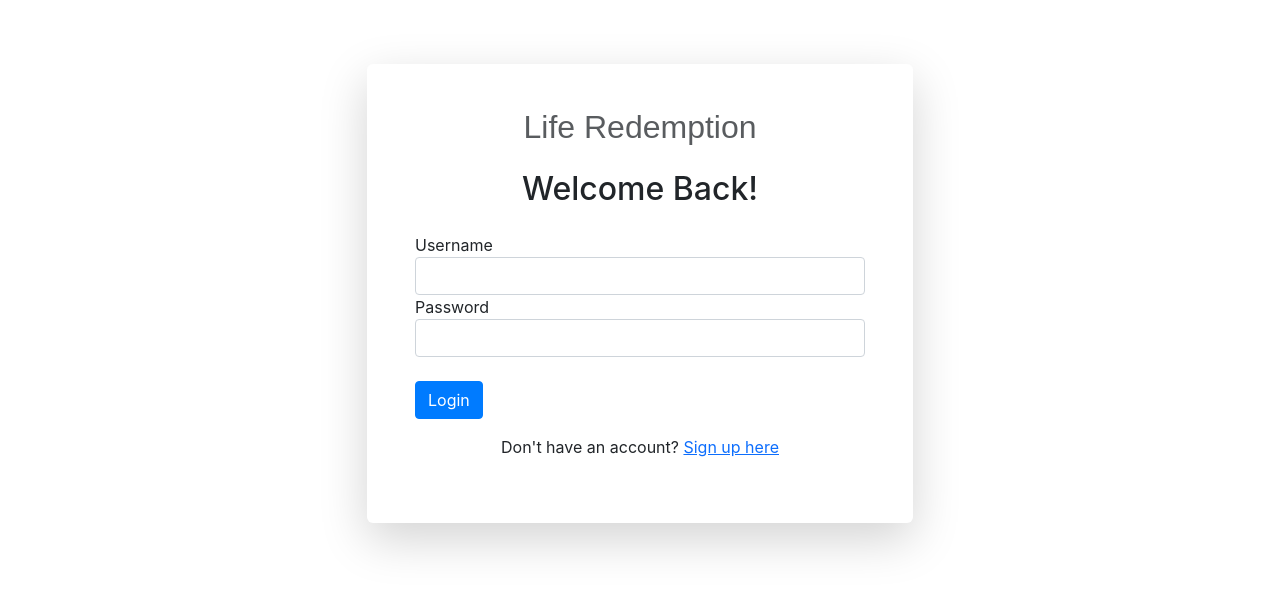
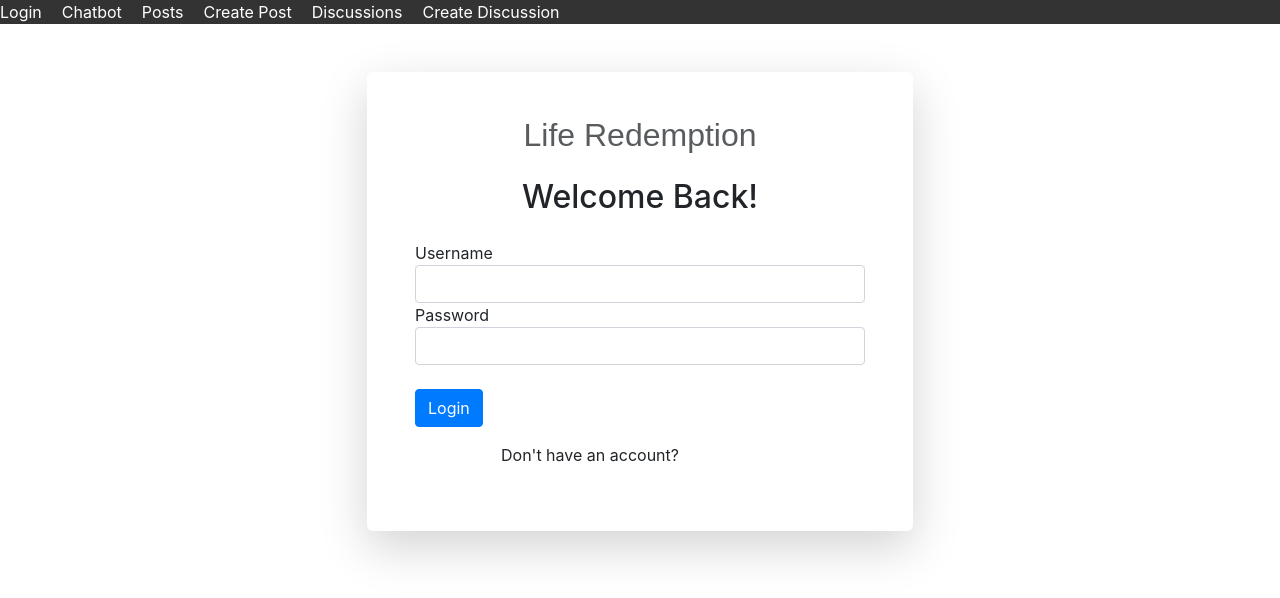
Before and after one commit to Rishirk2107/Model-Minds-IIITDM, a React (Create React App) app in the folder front-end/: page / in a window 1280 px wide. Shown: the top 598 px of the page. Built offline with nearby package versions, Linux system fonts and the light colour scheme.

Commit message:
Final Navbar

```diff
--- a/front-end/src/App.js
+++ b/front-end/src/App.js
@@ -8,46 +8,15 @@ import PostList from './components/Posts/ViewPosts/PostList';
 import ViewDiscussion from './components/discussion/ViewDiscussion/ViewDiscussion';
 import DiscussionList from './components/discussion/DiscussionList/DiscussionList';
 import DiscussionCreate from './components/discussion/DiscussionCreate/DiscussionCreate';
+import Navbar from './components/Navbar/Navbar';
 
 function App() {
-  const [isLoggedIn, setIsLoggedIn] = useState(false);
-
-  useEffect(() => {
-    // Check for existing login state (optional, for persistence)
-    const storedUser = localStorage.getItem('loggedInUser');
-    if (storedUser) {
-      setIsLoggedIn(true);
-    }
-  }, []);
-
-  const handleLoginSuccess = () => {
-    setIsLoggedIn(true);
-  };
-
   return (
     <Router>
-      <div>
-        <nav>
-          <ul>
-            {isLoggedIn && (
-              <>
-                 <Route path="/home" element={<Chat />} />
-              <Route path="/chat" element={<Chat />} />
-              <Route path="/createpost" element={<CreatePost />} />
-              <Route path="/postlist" element={<PostList />} />
-              <Route path="/discussion/list" element={<DiscussionList />} />
-              <Route path="/discussion/create" element={<DiscussionCreate />} />
-              <Route path="/discussion/:id" element={<ViewDiscussion />} />
-                {/* You can add more links here */}
-              </>
-            )}
-          </ul>
-        </nav>
-
+      <Navbar />
         <Routes>
-          {!isLoggedIn && (
             <>
-              <Route path="/" element={<Login onLoginSuccess={handleLoginSuccess} />} />
+              <Route path="/" element={<Login/>} />
               <Route path="/signup" element={<Signup />} />
               <Route path="/home" element={<Chat />} />
               <Route path="/chat" element={<Chat />} />
@@ -57,20 +26,9 @@ function App() {
               <Route path="/discussion/create" element={<DiscussionCreate />} />
               <Route path="/discussion/:id" element={<ViewDiscussion />} />
             </>
-          )}
-          {isLoggedIn && (
-            <>
-              <Route path="/home" element={<Chat />} />
-              <Route path="/chat" element={<Chat />} />
-              <Route path="/createpost" element={<CreatePost />} />
-              <Route path="/postlist" element={<PostList />} />
-              <Route path="/discussion/list" element={<DiscussionList />} />
-              <Route path="/discussion/create" element={<DiscussionCreate />} />
-              <Route path="/discussion/:id" element={<ViewDiscussion />} />
-            </>
-          )}
+
         </Routes>
-      </div>
+
     </Router>
   );
 }
--- /dev/null
+++ b/front-end/src/components/Navbar/Navbar.css
@@ -0,0 +1,25 @@
+/* Navbar.css */
+nav {
+    background-color: #333;
+    color: #fff;
+  }
+
+  ul {
+    list-style-type: none;
+    padding: 0;
+    margin: 0;
+    display: flex;
+  }
+
+  li {
+    margin-right: 20px;
+  }
+
+  a {
+    color: #fff;
+    text-decoration: none;
+  }
+
+  a:hover {
+    text-decoration: underline;
+  }
--- /dev/null
+++ b/front-end/src/components/Navbar/Navbar.js
@@ -0,0 +1,33 @@
+// Navbar.js
+import React from 'react';
+import { Link } from 'react-router-dom';
+import "./Navbar.css"
+
+const Navbar = () => {
+  return (
+    <nav>
+      <ul>
+        <li>
+          <Link to="/">Login</Link>
+        </li>
+        <li>
+          <Link to="/chat">Chatbot</Link>
+        </li>
+        <li>
+          <Link to="/postlist">Posts</Link>
+        </li>
+        <li>
+          <Link to="/createpost">Create Post</Link>
+        </li>
+        <li>
+          <Link to="/discussion/list">Discussions</Link>
+        </li>
+        <li>
+          <Link to="/discussion/create">Create Discussion</Link>
+        </li>
+      </ul>
+    </nav>
+  );
+};
+
+export default Navbar;
```
